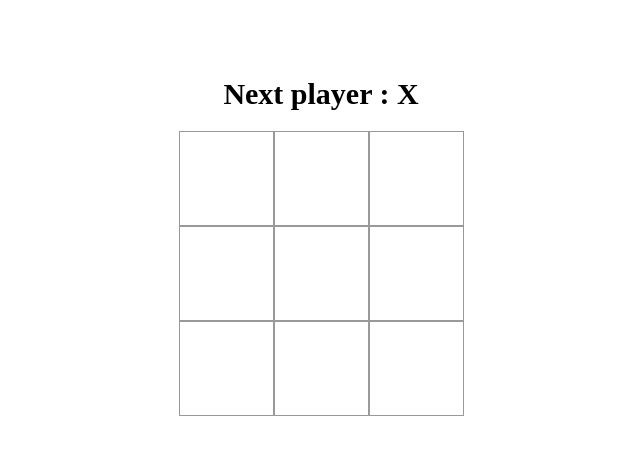
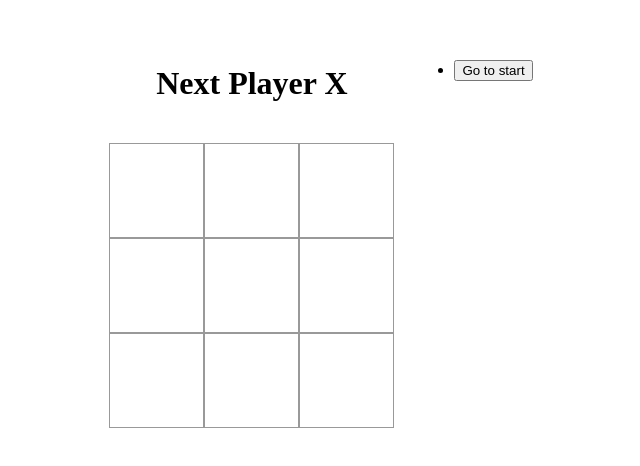
Before and after one commit to vi2920va/react-tic-tic-toe, a React (Create React App) app: page / in a window 1280 px wide. Shown: the part 172-638 px from the top of the page, without its empty margins (319-959 px from the left). Built offline with nearby package versions, Linux system fonts and the light colour scheme.

Commit message:
Modify - Log 추가

```diff
--- a/src/App.tsx
+++ b/src/App.tsx
@@ -11,6 +11,7 @@ function App() {
 
 export default App;
 const StyleApp = styled.div`
+  position: relative;
   display: flex;
   justify-content: center;
   align-items: center;
--- a/src/components/Board.tsx
+++ b/src/components/Board.tsx
@@ -1,99 +1,48 @@
-import React, { useState } from "react";
-import Squere from "./Squere";
+import React from "react";
+import { BoardState } from "../hooks/useGame";
+import Square from "./Square";
 import styled from "styled-components";
 
-export type Value = "X" | "O" | null;
-
-export type BoardState = Value[];
-
-export interface GameState {
-  history: BoardState[];
-  step: number;
+interface BoardProps {
+  board: BoardState;
+  onClick: (i: number) => void;
 }
 
-const Board: React.FC = () => {
-  const createBoardState = () => Array<Value>(9).fill(null);
-
-  const [gameState, setGameState] = useState<GameState>({
-    history: [createBoardState()],
-    step: 0,
-  });
-
-  const calculateWinner = (boardState: BoardState) => {
-    const winningCombinations = [
-      [0, 1, 2],
-      [3, 4, 5],
-      [6, 7, 8],
-      [0, 3, 6],
-      [1, 4, 7],
-      [2, 5, 8],
-      [0, 4, 8],
-      [2, 4, 6],
-    ];
-    for (let i = 0; i < winningCombinations.length; i++) {
-      const [a, b, c] = winningCombinations[i];
-      if (
-        boardState[a] &&
-        boardState[a] === boardState[b] &&
-        boardState[a] === boardState[c]
-      ) {
-        return boardState[a];
-      }
-    }
-    return null;
+const Board: React.FC<BoardProps> = ({ board, onClick }) => {
+  const renderSquare = (i: number) => {
+    return <Square onClick={() => onClick(i)} value={board[i]} />;
   };
 
-  const current = gameState.history[gameState.step];
-  const isNext = gameState.step % 2 === 0;
-  const winner = calculateWinner(current);
-
-  const handleButtonPress = (i: number) => {
-    const history = gameState.history.slice(0, gameState.step + 1);
-    const newBoardState = gameState.history[gameState.history.length - 1];
-    newBoardState[i] = gameState.step % 2 === 0 ? "X" : "O";
-    history.push(newBoardState);
-
-    setGameState({
-      history,
-      step: history.length - 1,
-    });
-  };
-
-  const renderSquare = (i: number) => {
-    return <Squere onClick={() => handleButtonPress(i)} value={current[i]} />;
-  };
   return (
-    <div>
-      <StyledStats className="start">
-        {winner ? `Winner ${winner}` : `Next player : ${isNext ? "X" : "O"}`}
-      </StyledStats>
-      <StyleRow className="board-row">
+    <>
+      <StyledWrapper>
+        <StyledRow className="board-row">
           {renderSquare(0)}
           {renderSquare(1)}
           {renderSquare(2)}
-      </StyleRow>
-      <StyleRow className="board-row">
+        </StyledRow>
+        <StyledRow className="board-row">
           {renderSquare(3)}
           {renderSquare(4)}
           {renderSquare(5)}
-      </StyleRow>
-      <StyleRow className="board-row">
+        </StyledRow>
+        <StyledRow className="board-row">
           {renderSquare(6)}
           {renderSquare(7)}
           {renderSquare(8)}
-      </StyleRow>
-    </div>
+        </StyledRow>
+      </StyledWrapper>
+    </>
   );
 };
 
-export default Board;
-
-const StyledStats = styled.h1`
-  font-size: 30px;
-  font-weight: 600;
-  text-align: center;
+const StyledRow = styled.div`
+  display: flex;
 `;
 
-const StyleRow = styled.div`
+const StyledWrapper = styled.div`
   display: flex;
+  flex-direction: column;
 `;
+
+export default Board;
--- a/src/components/Game.tsx
+++ b/src/components/Game.tsx
@@ -1,18 +1,39 @@
 import React from "react";
+import useGame from "../hooks/useGame";
 import Board from "./Board";
+import Log from "./Log";
+import styled from "styled-components";
 
 const Game: React.FC = () => {
+  const { gameState, current, isNext, jumpTo, winner, handleButtonPress } =
+    useGame();
   return (
-    <div className="game">
-      <div className="game-board">
-        <Board />
-      </div>
-      <div className="game-info">
-        <div></div>
-        <div></div>
-      </div>
-    </div>
+    <StyledRow gap={20}>
+      <StyledCol gap={20}>
+        <StyledTitle>
+          {winner ? `Winner ${winner}` : `Next Player ${isNext ? "X" : "O"}`}
+        </StyledTitle>
+        <Board board={current} onClick={handleButtonPress} />
+      </StyledCol>
+      <Log history={gameState.history} jumpTo={jumpTo} />
+    </StyledRow>
   );
 };
 
+const StyledRow = styled.div<{ gap?: number }>`
+  display: flex;
+  flex-direction: row;
+  gap: ${(props) => props.gap}px;
+`;
+
+const StyledCol = styled.div<{ gap?: number }>`
+  display: flex;
+  flex-direction: column;
+  gap: ${(props) => props.gap}px;
+`;
+
+const StyledTitle = styled.h1`
+  text-align: center;
+`;
+
 export default Game;
--- /dev/null
+++ b/src/components/Log.tsx
@@ -0,0 +1,24 @@
+import React from "react";
+import { BoardState } from "../hooks/useGame";
+
+interface LogProps {
+  history: BoardState[];
+  jumpTo: (i: number) => void;
+}
+const Log: React.FC<LogProps> = ({ history, jumpTo }) => {
+  return (
+    <ul>
+      {history.map((_, index) => {
+        return (
+          <li key={index}>
+            <button onClick={() => jumpTo(index)}>
+              Go to {index === 0 ? "start" : `move #${index}`}
+            </button>
+          </li>
+        );
+      })}
+    </ul>
+  );
+};
+
+export default Log;
--- a/src/components/Squere.tsx
+++ b/src/components/Square.tsx
@@ -1,19 +1,19 @@
 import React from "react";
-import { Value } from "./Board";
+import { Value } from "../hooks/useGame";
 import styled from "styled-components";
 
-interface SquereProps {
+interface SquareProps {
   value: Value;
   onClick: (i: React.MouseEvent<HTMLButtonElement>) => void;
 }
 
-const Squere: React.FC<SquereProps> = ({ onClick, value }) => {
-  return <StyledSqureBtn onClick={onClick}>{value}</StyledSqureBtn>;
+const Square: React.FC<SquareProps> = ({ onClick, value }) => {
+  return <StyledSquareBtn onClick={onClick}>{value}</StyledSquareBtn>;
 };
 
-export default Squere;
+export default Square;
 
-const StyledSqureBtn = styled.button`
+const StyledSquareBtn = styled.button`
   width: 95px;
   height: 95px;
   padding: 0;
--- /dev/null
+++ b/src/hooks/useGame.ts
@@ -0,0 +1,80 @@
+import { useState } from "react";
+
+export type Value = "X" | "O" | null;
+
+export type BoardState = Value[];
+
+export interface GameState {
+  history: BoardState[];
+  step: number;
+}
+
+const useGame = () => {
+  const createBoardState = () => Array<Value>(9).fill(null);
+  const [gameState, setGameState] = useState<GameState>({
+    history: [createBoardState()],
+    step: 0,
+  });
+
+  const calculateWinner = (boardState: BoardState) => {
+    const winningCombinations = [
+      [0, 1, 2],
+      [3, 4, 5],
+      [6, 7, 8],
+      [0, 3, 6],
+      [1, 4, 7],
+      [2, 5, 8],
+      [0, 4, 8],
+      [2, 4, 6],
+    ];
+    for (let i = 0; i < winningCombinations.length; i++) {
+      const [a, b, c] = winningCombinations[i];
+      if (
+        boardState[a] &&
+        boardState[a] === boardState[b] &&
+        boardState[a] === boardState[c]
+      ) {
+        return boardState[a];
+      }
+    }
+    return null;
+  };
+
+  const current = gameState.history[gameState.step];
+  const isNext = gameState.step % 2 === 0;
+  const winner = calculateWinner(current);
+
+  const handleButtonPress = (i: number) => {
+    const history = gameState.history.slice(0, gameState.step + 1);
+    const boardState = gameState.history[gameState.history.length - 1];
+    if (calculateWinner(boardState) || boardState[i]) {
+      return;
+    }
+    const newBoardState = [...boardState];
+    newBoardState[i] = gameState.step % 2 === 0 ? "X" : "O";
+    history.push(newBoardState);
+    setGameState({
+      history: history,
+      step: history.length - 1,
+    });
+  };
+
+  const jumpTo = (i: number) => {
+    console.log("jumpTo his ->", gameState.history);
+
+    setGameState({
+      history: gameState.history,
+      step: i,
+    });
+  };
+  return {
+    gameState,
+    current,
+    isNext,
+    winner,
+    handleButtonPress,
+    jumpTo,
+  };
+};
+
+export default useGame;
```
Lines whose indentation alone changed are shown as unchanged.
